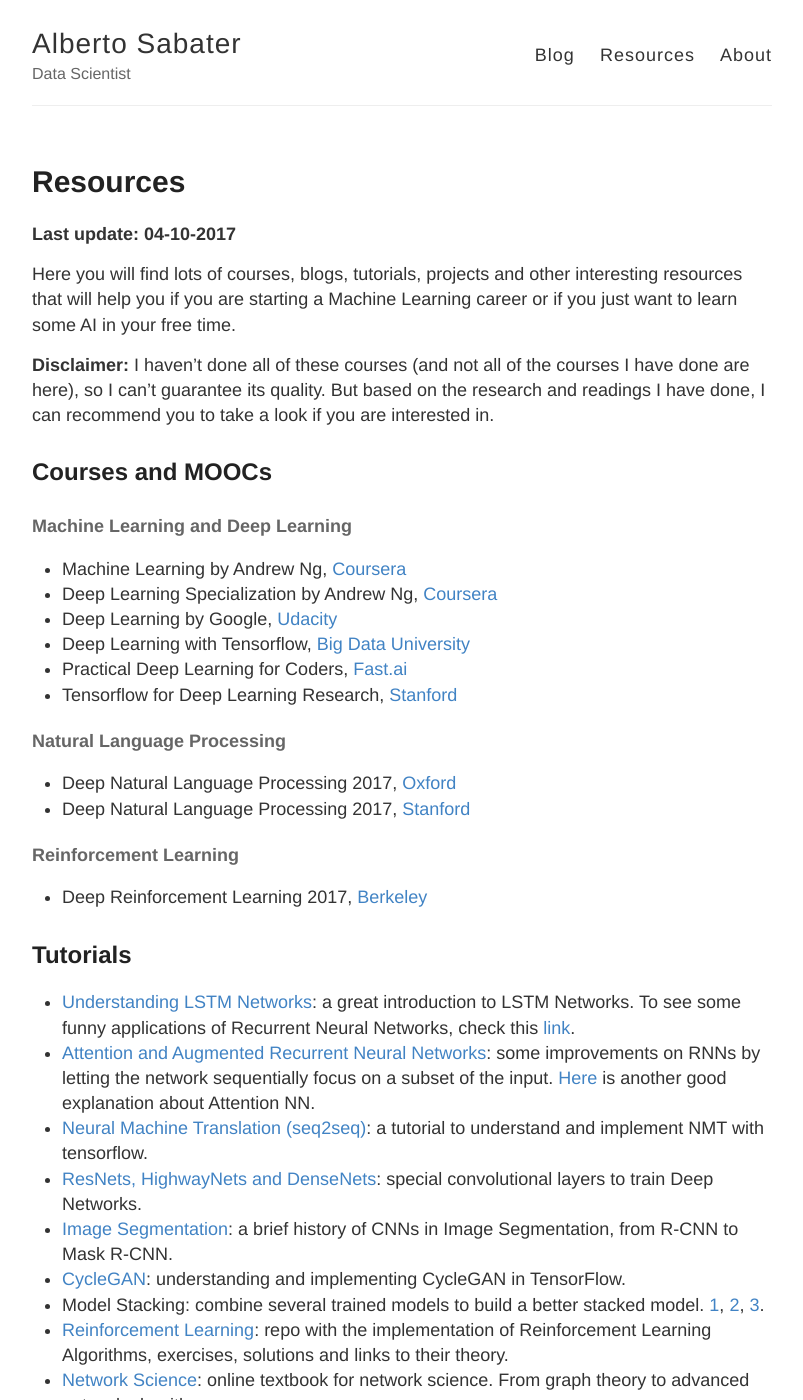
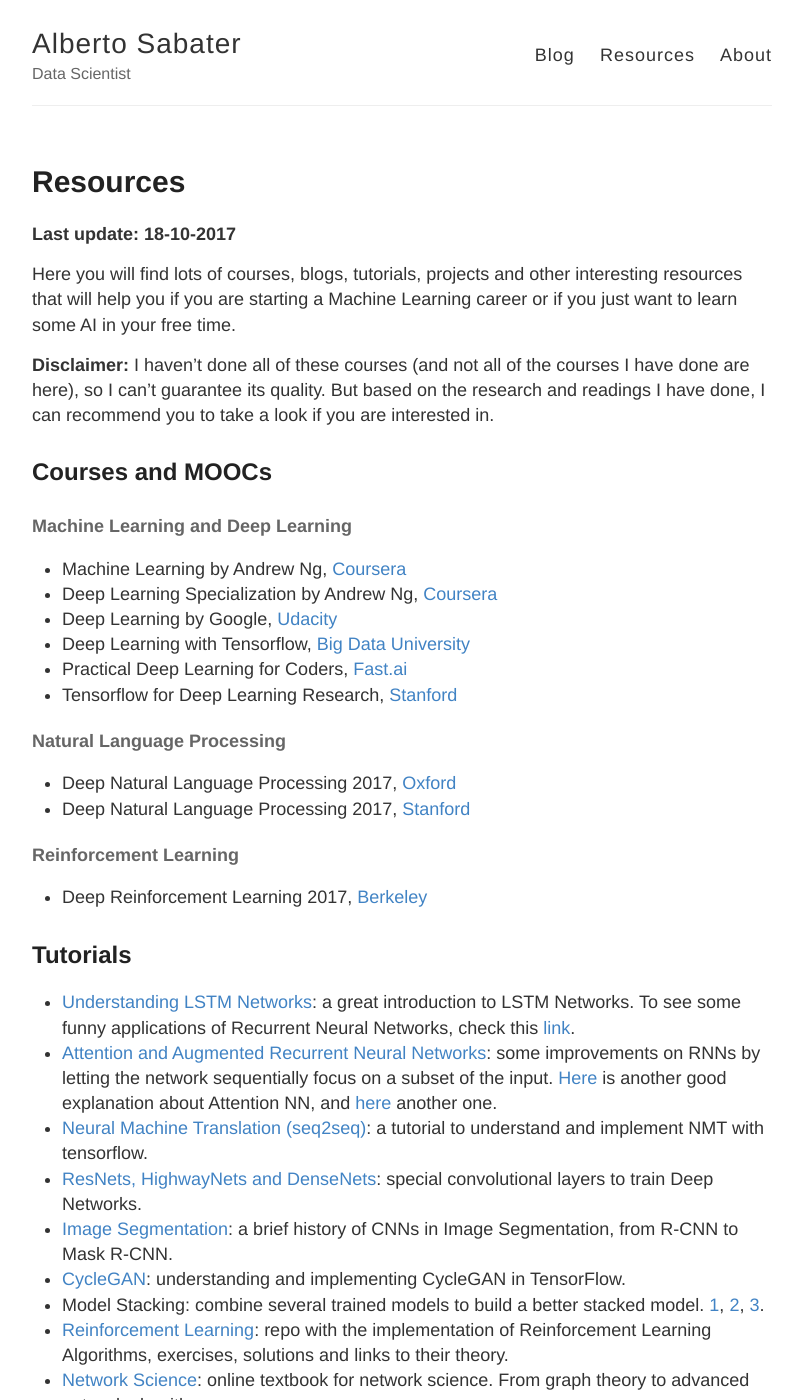
Before and after one commit to AlbertoSabater/AlbertoSabater.github.io, a Jekyll site: the page built from resources.md, in a window 1280 px wide and 1400 px high. Shown: the whole window, without its empty margins (238-1041 px from the left). Built offline with Jekyll 4.4.1, drawn with Linux system fonts in a browser that asks for light colours; comment, search, counter and statistics services are not loaded.

Commit message:
Update resources.md

```diff
--- a/resources.md
+++ b/resources.md
@@ -5,7 +5,7 @@ permalink: /resources/
 comments: true
 ---
 
-**Last update: 04-10-2017**
+**Last update: 18-10-2017**
 
 Here you will find lots of courses, blogs, tutorials, projects and other interesting resources that will help you if you are starting a Machine Learning career or if you just want to learn some AI in your free time.
 
@@ -41,7 +41,7 @@ http://mccormickml.com/tutorials/
 ## Tutorials
 
 * [Understanding LSTM Networks](http://colah.github.io/posts/2015-08-Understanding-LSTMs/): a great introduction to LSTM Networks. To see some funny applications of Recurrent Neural Networks, check this [link](http://karpathy.github.io/2015/05/21/rnn-effectiveness/).
-* [Attention and Augmented Recurrent Neural Networks](http://distill.pub/2016/augmented-rnns/): some improvements on RNNs by letting the network sequentially focus on a subset of the input. [Here](http://www.wildml.com/2016/01/attention-and-memory-in-deep-learning-and-nlp/) is another good explanation about Attention NN.
+* [Attention and Augmented Recurrent Neural Networks](http://distill.pub/2016/augmented-rnns/): some improvements on RNNs by letting the network sequentially focus on a subset of the input. [Here](http://www.wildml.com/2016/01/attention-and-memory-in-deep-learning-and-nlp/) is another good explanation about Attention NN, and [here](http://akosiorek.github.io/ml/2017/10/14/visual-attention.html) another one.
 * [Neural Machine Translation (seq2seq)](https://github.com/tensorflow/nmt): a tutorial to understand and implement NMT with tensorflow.
 * [ResNets, HighwayNets and DenseNets](https://chatbotslife.com/resnets-highwaynets-and-densenets-oh-my-9bb15918ee32): special convolutional layers to train Deep Networks.
 * [Image Segmentation](https://blog.athelas.com/a-brief-history-of-cnns-in-image-segmentation-from-r-cnn-to-mask-r-cnn-34ea83205de4): a brief history of CNNs in Image Segmentation, from R-CNN to Mask R-CNN.
```
